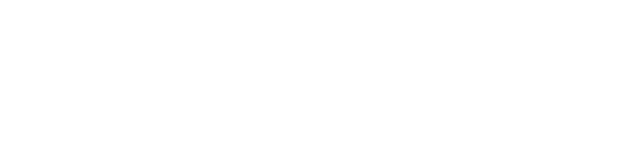
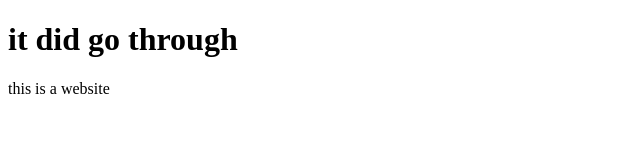
Before and after one commit to Chems-d/my-first-site, a plain HTML site: page index.html in a window 1280 px wide. Shown: the whole page, without its empty margins (0-640 px from the left). Drawn offline with Linux system fonts and the light colour scheme.

Commit message:
adding text in the body

```diff
--- a/index.html
+++ b/index.html
@@ -3,4 +3,11 @@
     <head>
         <title>did it go through</title>
     </head>
+
+    <body>
+        <h1> it did go through</h1>
+        <p>this is a website</p>
+
+
+    </body>
 </html>
```
